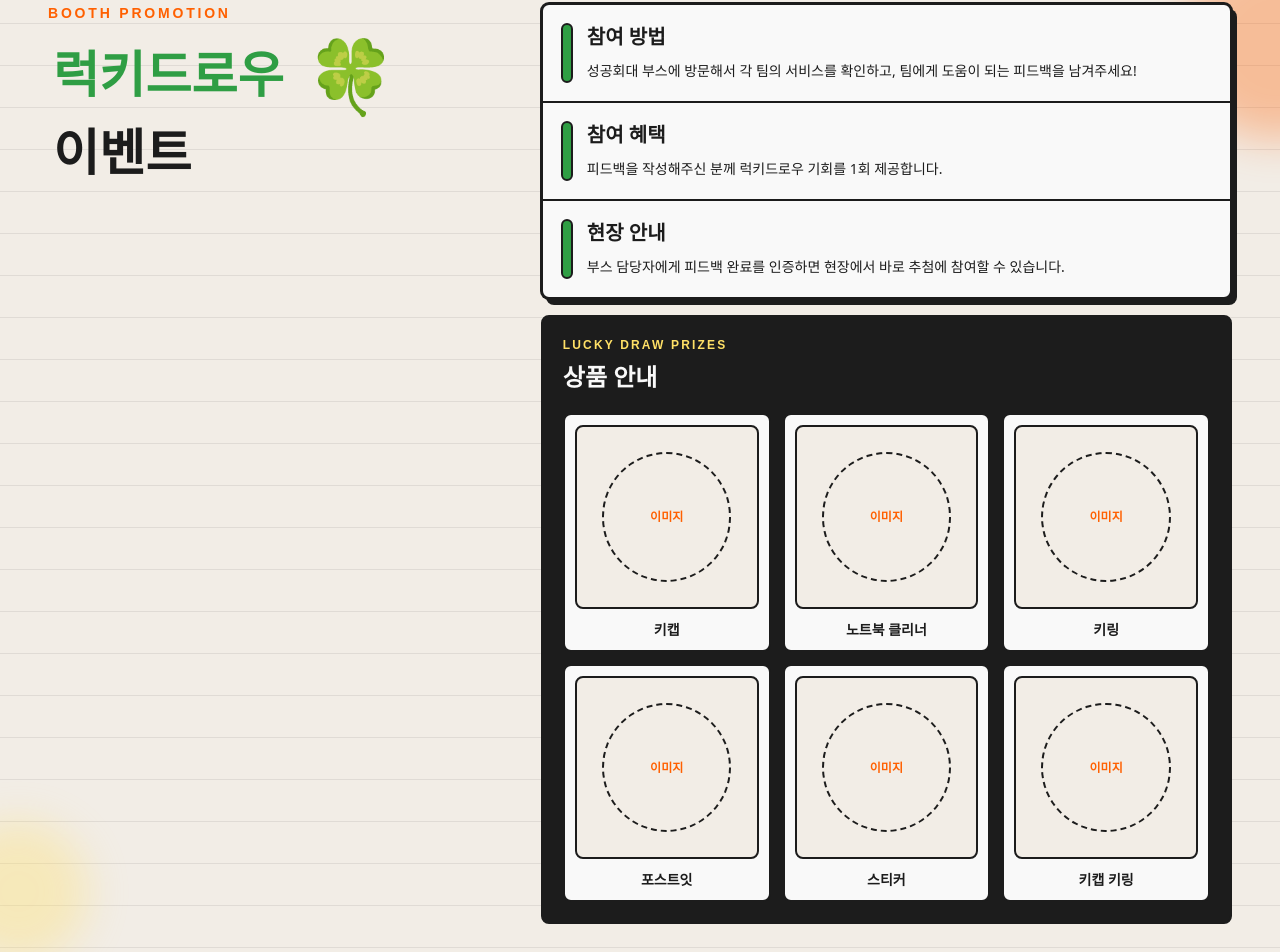
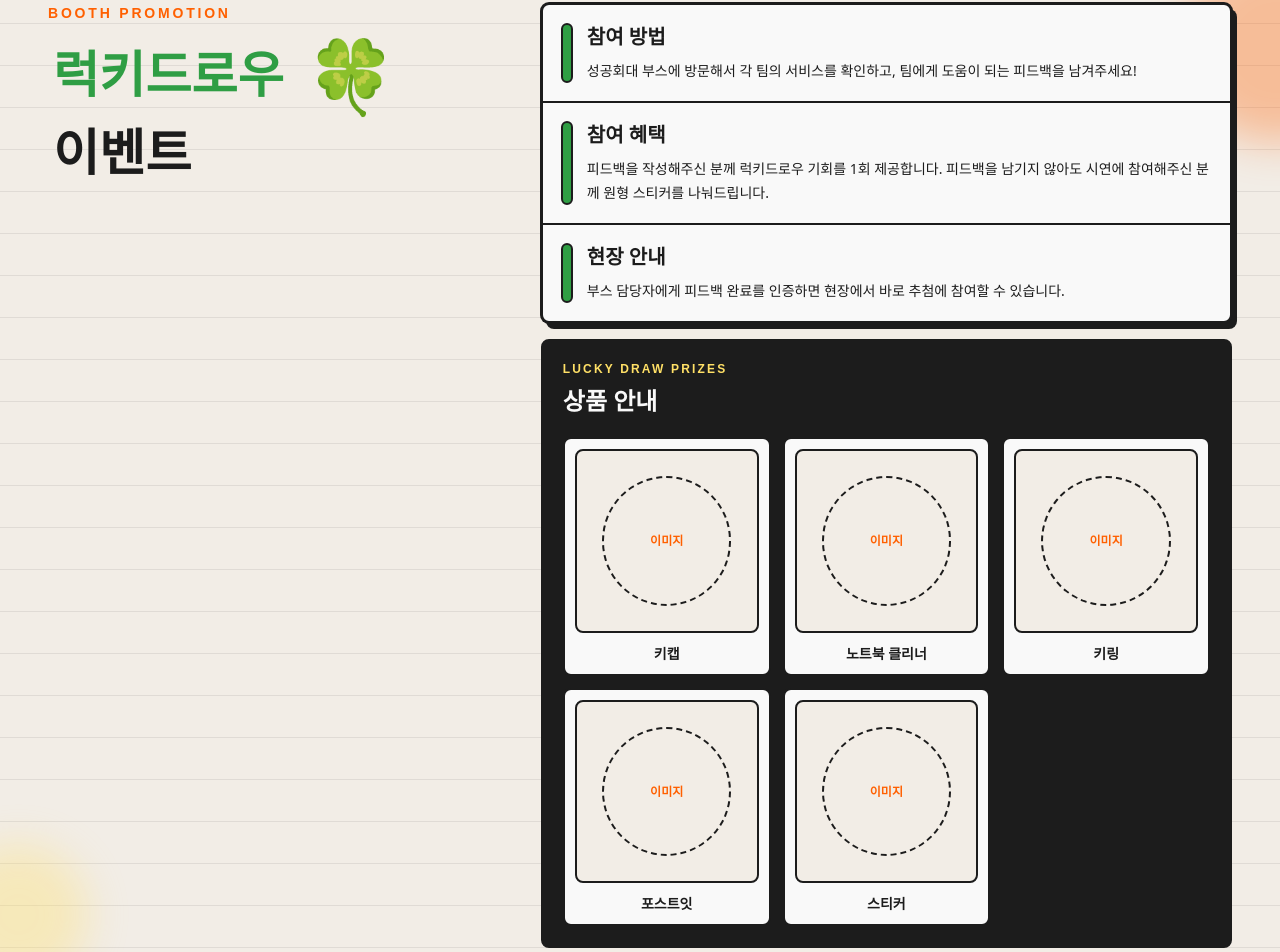
Before and after one commit to likevanilla/SKHU-likelion14th-hackathon-showcase, a React (Vite) app: page /event in a window 1280 px wide. Shown: the part 145-1097 px from the top of the page. Built offline with nearby package versions, Linux system fonts and the light colour scheme; a web font is replaced by a local one.

Commit message:
1차 피드백 반영

```diff
--- a/src/components/AppLayout.jsx
+++ b/src/components/AppLayout.jsx
@@ -1,5 +1,5 @@
 import { NavLink, Outlet } from 'react-router-dom'
-import likelionSkhuLogo from '../assets/likelionskhu.png'
+import likelionSkhuLogo from '../assets/logo.svg'
 import { navItems } from '../data/siteData'
 
 function AppLayout() {
--- a/src/components/EventTicket.jsx
+++ b/src/components/EventTicket.jsx
@@ -38,8 +38,11 @@ function EventTicket() {
             피드백 작성자 대상
           </p>
           <p className="mt-2 text-2xl font-black">럭키드로우 1회 제공</p>
+          <p className="mt-2 text-sm font-bold leading-6">
+            피드백 없이 시연만 참여해도 원형 스티커를 나눠드립니다.
+          </p>
           <div className="mt-4 flex flex-wrap gap-2">
-            {luckyDrawPrizes.slice(0, 4).map((prize) => (
+            {luckyDrawPrizes.map((prize) => (
               <span
                 className="rounded-full bg-[var(--layer-white)] px-3 py-1 text-xs font-black text-[color:var(--lion-black)]"
                 key={prize.name}
--- a/src/data/siteData.js
+++ b/src/data/siteData.js
@@ -48,7 +48,7 @@ export const eventCards = [
   {
     title: '참여 혜택',
     description:
-      '피드백을 작성해주신 분께 럭키드로우 기회를 1회 제공합니다.',
+      '피드백을 작성해주신 분께 럭키드로우 기회를 1회 제공합니다. 피드백을 남기지 않아도 시연에 참여해주신 분께 원형 스티커를 나눠드립니다.',
   },
   {
     title: '현장 안내',
@@ -81,11 +81,6 @@ export const luckyDrawPrizes = [
   {
     name: '스티커',
     imageAlt: '스티커 상품 이미지',
-    imageSrc: null,
-  },
-  {
-    name: '키캡 키링',
-    imageAlt: '키캡 키링 상품 이미지',
     imageSrc: null,
   },
 ]
```
Also changed, not shown: src/assets/likelionskhu.png (deleted), src/assets/logo.svg (added).
